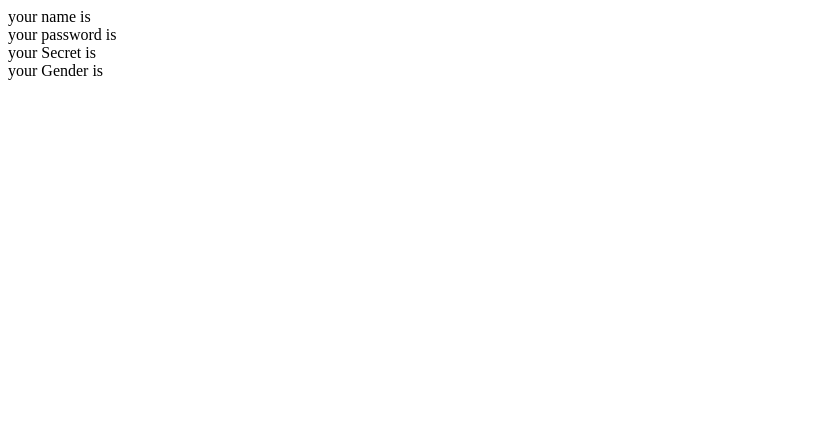
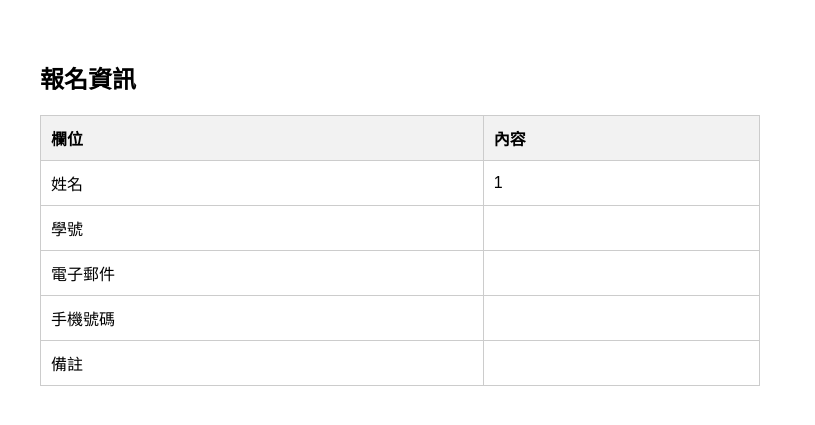
Before and after one commit to a1123355/PHP, a PHP site: page /info.php?name=1 in a window 1280 px wide. Shown: the top 425 px of the page, without its empty margins (0-815 px from the left). Run offline with PHP 8.4, Linux system fonts and the light colour scheme; data that the repository does not hold is empty.

Commit message:
add info.php to get the information that the user typed in

```diff
--- a/0307_hw/info.php
+++ b/0307_hw/info.php
@@ -1,10 +1,60 @@
-<?php
-$uName = $_GET["uName"];
-$uPwd = $_GET["uPwd"];
-$uSecret = $_GET["uSecret"];
-$uGender = $_GET["uGender"];
-echo "your name is ".$uName."<br>";
-echo "your password is ".$uPwd."<br>";
-echo "your Secret is ".$uSecret."<br>";
-echo "your Gender is ".$uGender."<br>";
-?>
+<!DOCTYPE html>
+<html lang="zh-TW">
+<head>
+    <meta charset="UTF-8">
+    <meta name="viewport" content="width=device-width, initial-scale=1.0">
+    <title>報名資訊</title>
+    <style>
+        body {
+            font-family: Arial, sans-serif;
+            margin: 20px;
+            padding: 20px;
+        }
+        table {
+            width: 60%;
+            border-collapse: collapse;
+            margin-top: 20px;
+        }
+        th, td {
+            border: 1px solid #ccc;
+            padding: 10px;
+            text-align: left;
+        }
+        th {
+            background-color: #f2f2f2;
+        }
+    </style>
+</head>
+<body>
+
+    <h2>報名資訊</h2>
+
+    <table>
+        <tr>
+            <th>欄位</th>
+            <th>內容</th>
+        </tr>
+        <tr>
+            <td>姓名</td>
+            <td><?php echo $_GET["name"]; ?></td>
+        </tr>
+        <tr>
+            <td>學號</td>
+            <td><?php echo $_GET["student_id"]; ?></td>
+        </tr>
+        <tr>
+            <td>電子郵件</td>
+            <td><?php echo $_GET["email"]; ?></td>
+        </tr>
+        <tr>
+            <td>手機號碼</td>
+            <td><?php echo $_GET["phone"]; ?></td>
+        </tr>
+        <tr>
+            <td>備註</td>
+            <td><?php echo nl2br($_GET["message"]); ?></td>
+        </tr>
+    </table>
+
+</body>
+</html>
```
Also changed, not shown: 0307_hw/form.html (added, +53 -0 lines), 0307_hw/index.html (added, +28 -0 lines), 0307_hw/index.php (deleted, +0 -21 lines), 0307_hw/logo.PNG (added).
